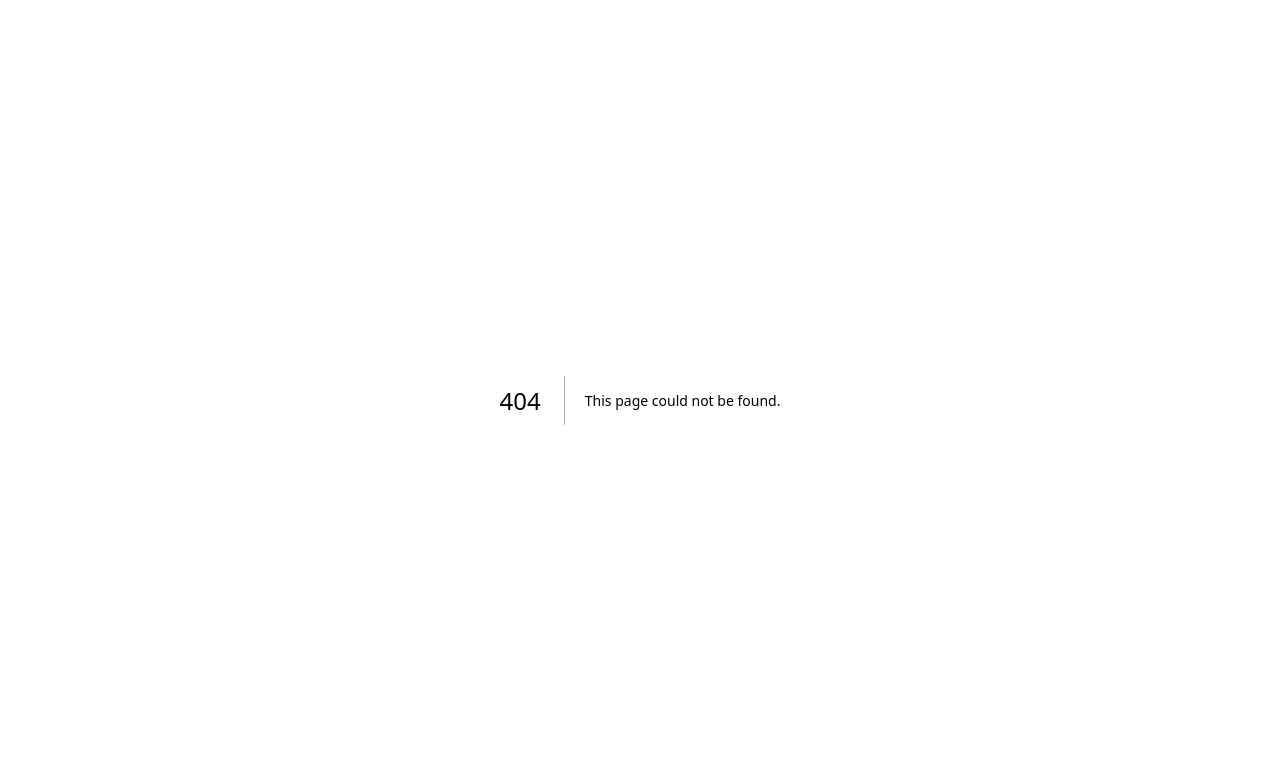
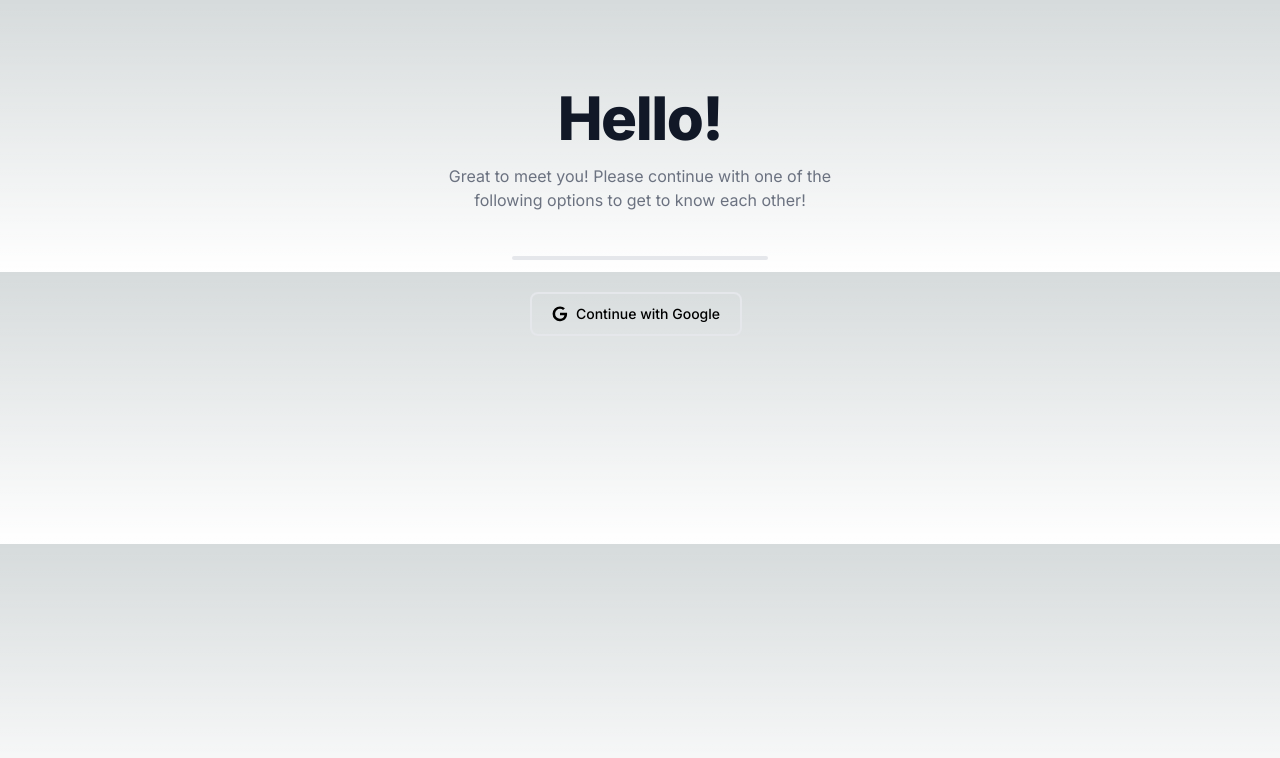
Before and after one commit to ertankara/next-auth-test, a Next.js app: page /auth/login in a window 1280 px wide. Before the commit this address had no page. Shown: the top 758 px of the page. Built offline with nearby package versions, Linux system fonts and the light colour scheme.

Commit message:
Add login page & Feed session through provider

```diff
--- /dev/null
+++ b/app/auth/components/ClientSideSessionProvider.tsx
@@ -0,0 +1,16 @@
+'use client'
+
+import { SessionProvider } from "next-auth/react"
+import { ReactNode } from "react"
+
+type Props = {
+  children: ReactNode;
+}
+
+export const ClientSideSessionProvider = ({ children }: Props) => {
+  return (
+    <SessionProvider>
+      {children}
+    </SessionProvider>
+  )
+}
--- /dev/null
+++ b/app/auth/components/GoogleLoginBtn.tsx
@@ -0,0 +1,17 @@
+import { useSearchParams } from 'next/navigation'
+import { signIn } from 'next-auth/react'
+
+export const GoogleLogInBtn = () => {
+  const searchParams = useSearchParams()
+  const callbackUrl = searchParams.get('callbackUrl') ?? "/dashboard";
+
+  return (
+    <button onClick={() => signIn('google', { callbackUrl })} type="button" className="text-black bg-[##210c0a] hover:bg-[##574d4c]/90 focus:ring-4 focus:outline-none focus:ring-[#4285F4]/50 font-medium rounded-lg border-2 text-sm px-5 py-2.5 text-center inline-flex items-center dark:focus:ring-[#4285F4]/55 mr-2 mb-2">
+      <svg className="w-4 h-4 mr-2" aria-hidden="true" xmlns="http://www.w3.org/2000/svg" fill="currentColor" viewBox="0 0 18 19">
+        <path fill-rule="evenodd" d="M8.842 18.083a8.8 8.8 0 0 1-8.65-8.948 8.841 8.841 0 0 1 8.8-8.652h.153a8.464 8.464 0 0 1 5.7 2.257l-2.193 2.038A5.27 5.27 0 0 0 9.09 3.4a5.882 5.882 0 0 0-.2 11.76h.124a5.091 5.091 0 0 0 5.248-4.057L14.3 11H9V8h8.34c.066.543.095 1.09.088 1.636-.086 5.053-3.463 8.449-8.4 8.449l-.186-.002Z" clip-rule="evenodd"/>
+      </svg>
+      Continue with Google
+    </button>
+
+  )
+}
--- /dev/null
+++ b/app/auth/components/index.ts
@@ -0,0 +1,2 @@
+export * from "./ClientSideSessionProvider";
+export * from "./GoogleLoginBtn";
--- /dev/null
+++ b/app/auth/login/page.tsx
@@ -0,0 +1,14 @@
+"use client";
+
+import { GoogleLogInBtn } from "../components/GoogleLoginBtn";
+
+export default function Login() {
+  return (
+    <>
+      <h1 className="mb-4 text-4xl font-extrabold leading-none tracking-tight text-gray-900 md:text-5xl lg:text-6xl">Hello!</h1>
+      <p className="mb-3 text-center text-gray-500">{"Great to meet you! Please continue with one of the following options to get to know each other!"}</p>
+      <hr className="w-64 h-1 my-8 bg-gray-200 border-0 rounded dark:bg-gray-700" />
+      <GoogleLogInBtn />
+    </>
+  )
+}
--- /dev/null
+++ b/app/components/PageContainer.tsx
@@ -0,0 +1,13 @@
+import { ReactNode } from "react"
+
+type Props = {
+  children: ReactNode;
+};
+
+export const PageContainer = (props: Props) => {
+  return (
+    <main className="mx-auto flex justify-center items-center flex-col my-auto max-w-[400px] p-2 relative top-20">
+      {props.children}
+    </main>
+  )
+}
--- a/app/layout.tsx
+++ b/app/layout.tsx
@@ -1,6 +1,8 @@
 import './globals.css'
 import type { Metadata } from 'next'
+import { ClientSideSessionProvider } from "./auth/components";
 import { Inter } from 'next/font/google'
+import { PageContainer } from './components/PageContainer';
 
 const inter = Inter({ subsets: ['latin'] })
 
@@ -16,7 +18,13 @@
 }) {
   return (
     <html lang="en">
-      <body className={inter.className}>{children}</body>
+      <body className={inter.className}>
+        <ClientSideSessionProvider>
+          <PageContainer>
+            {children}
+          </PageContainer>
+        </ClientSideSessionProvider>
+      </body>
     </html>
   )
 }
```
